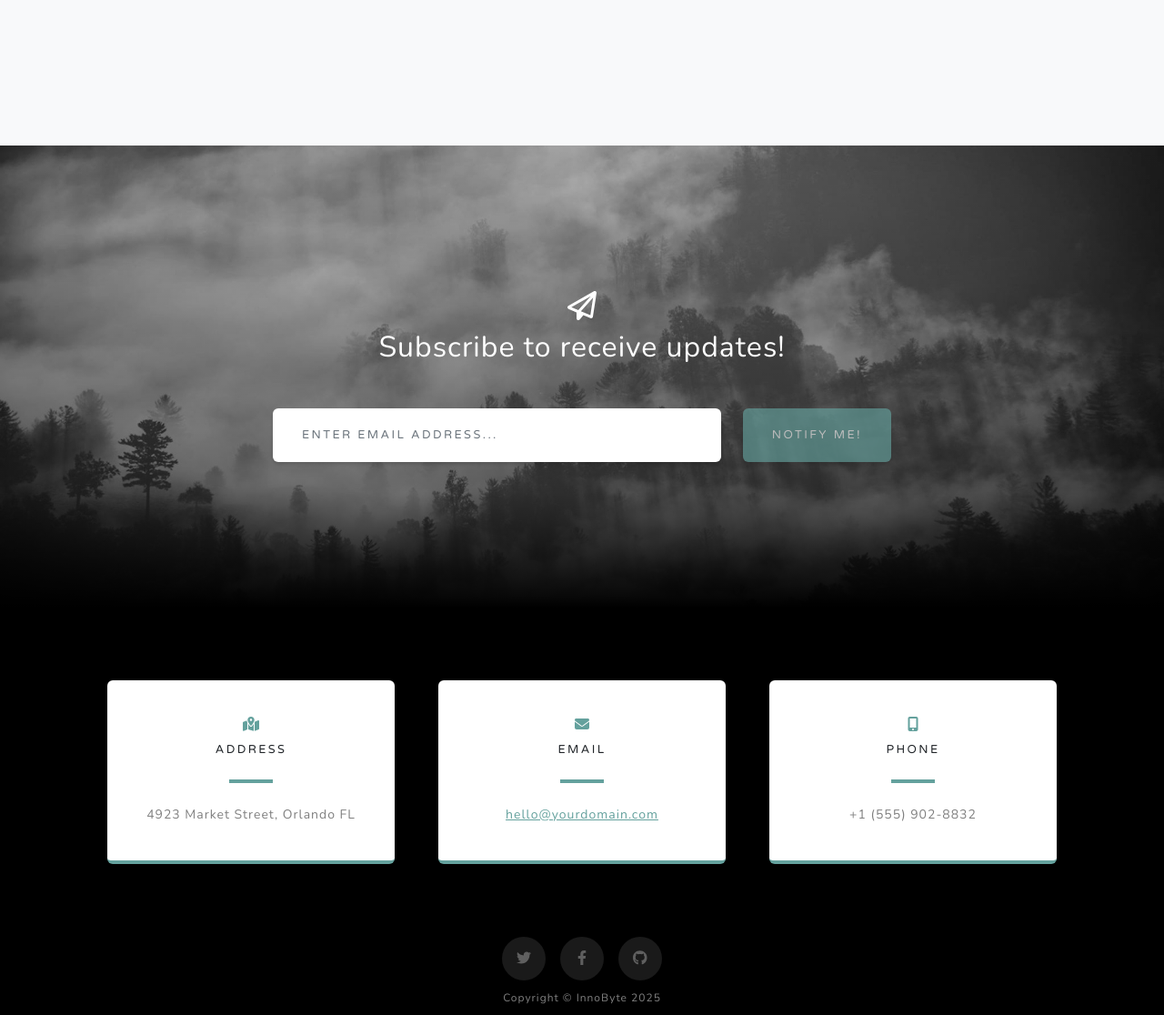
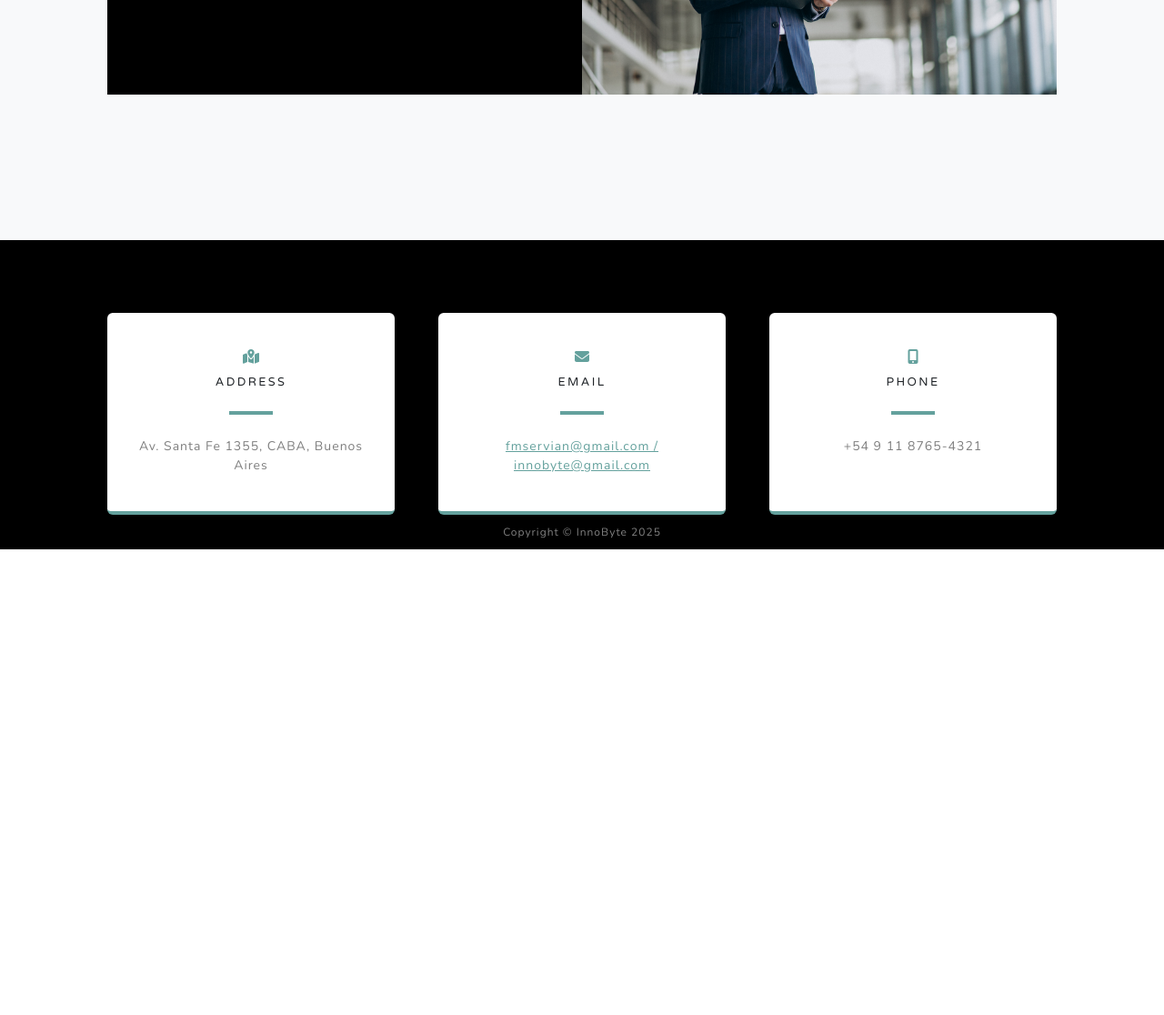
Before and after one commit to fedeservian/Proyecto-Final-Servian, a Django app: page / in a window 1280 px wide. Shown: the part 2690-3806 px from the top of the page at 91% size. After the commit the page ends 3294 px from the top, so only its background shows below. Run offline with Django 5.2, Linux system fonts and the light colour scheme; some libraries are stand-ins or nearby versions.

Commit message:
ultimos detalles

```diff
--- a/src/curso/templates/curso/index.html
+++ b/src/curso/templates/curso/index.html
@@ -8,7 +8,6 @@
             <p>{{ message }}</p>
         {% endfor %}
     </main>
-
 
 <!-- Masthead-->
     <header class="masthead">
@@ -29,7 +28,8 @@
                 <div class="col-lg-8">
                     <h2 class="text-white mb-4">Transforming Your Production Process for Greater Efficiency</h2>
                     <p class="text-white-50">
-                        InnoByte provides efficient solutions to enhance management and organization in production. Our platform is designed to optimize processes, increase productivity, and streamline control, driving growth and efficiency for your business.</a>
+                        InnoByte provides efficient solutions to enhance management and organization in production. Our platform is designed to optimize processes, increase productivity, and streamline control, driving growth and efficiency for your business.</p>
+                    <p class="text-white-50">
                         The theme is open source, and you can use it for any purpose, personal or commercial.
                     </p>
                 </div>
@@ -80,50 +80,6 @@
             </div>
         </div>
     </section>
-<!-- Signup-->
-    <section class="signup-section" id="signup">
-        <div class="container px-4 px-lg-5">
-            <div class="row gx-4 gx-lg-5">
-                <div class="col-md-10 col-lg-8 mx-auto text-center">
-                    <i class="far fa-paper-plane fa-2x mb-2 text-white"></i>
-                    <h2 class="text-white mb-5">Subscribe to receive updates!</h2>
-                <!-- * * * * * * * * * * * * * * *-->
-                <!-- * * SB Forms Contact Form * *-->
-                <!-- * * * * * * * * * * * * * * *-->
-                <!-- This form is pre-integrated with SB Forms.-->
-                <!-- To make this form functional, sign up at-->
-                <!-- https://startbootstrap.com/solution/contact-forms-->
-                <!-- to get an API token!-->
-                    <form class="form-signup" id="contactForm" data-sb-form-api-token="API_TOKEN">
-                    <!-- Email address input-->
-                        <div class="row input-group-newsletter">
-                            <div class="col"><input class="form-control" id="emailAddress" type="email" placeholder="Enter email address..." aria-label="Enter email address..." data-sb-validations="required,email" /></div>
-                            <div class="col-auto"><button class="btn btn-primary disabled" id="submitButton" type="submit">Notify Me!</button></div>
-                        </div>
-                        <div class="invalid-feedback mt-2" data-sb-feedback="emailAddress:required">An email is required.</div>
-                        <div class="invalid-feedback mt-2" data-sb-feedback="emailAddress:email">Email is not valid.</div>
-                    <!-- Submit success message-->
-                    <!---->
-                    <!-- This is what your users will see when the form-->
-                    <!-- has successfully submitted-->
-                        <div class="d-none" id="submitSuccessMessage">
-                            <div class="text-center mb-3 mt-2 text-white">
-                                <div class="fw-bolder">Form submission successful!</div>
-                                To activate this form, sign up at
-                                <br />
-                                <a href="https://startbootstrap.com/solution/contact-forms">https://startbootstrap.com/solution/contact-forms</a>
-                            </div>
-                        </div>
-                    <!-- Submit error message-->
-                    <!---->
-                    <!-- This is what your users will see when there is-->
-                    <!-- an error submitting the form-->
-                        <div class="d-none" id="submitErrorMessage"><div class="text-center text-danger mb-3 mt-2">Error sending message!</div></div>
-                    </form>
-                </div>
-            </div>
-        </div>
-    </section>
 <!-- Contact-->
     <section class="contact-section bg-black">
         <div class="container px-4 px-lg-5">
@@ -134,7 +90,7 @@
                             <i class="fas fa-map-marked-alt text-primary mb-2"></i>
                             <h4 class="text-uppercase m-0">Address</h4>
                             <hr class="my-4 mx-auto" />
-                            <div class="small text-black-50">4923 Market Street, Orlando FL</div>
+                            <div class="small text-black-50">Av. Santa Fe 1355, CABA, Buenos Aires</div>
                         </div>
                     </div>
                 </div>
@@ -144,7 +100,7 @@
                             <i class="fas fa-envelope text-primary mb-2"></i>
                             <h4 class="text-uppercase m-0">Email</h4>
                             <hr class="my-4 mx-auto" />
-                            <div class="small text-black-50"><a href="#!">hello@yourdomain.com</a></div>
+                            <div class="small text-black-50"><a href="#!">fmservian@gmail.com / innobyte@gmail.com</a></div>
                         </div>
                     </div>
                 </div>
@@ -154,15 +110,11 @@
                             <i class="fas fa-mobile-alt text-primary mb-2"></i>
                             <h4 class="text-uppercase m-0">Phone</h4>
                             <hr class="my-4 mx-auto" />
-                            <div class="small text-black-50">+1 (555) 902-8832</div>
+                            <div class="small text-black-50">+54 9 11 8765-4321</div>
                         </div>
                     </div>
                 </div>
             </div>
-            <div class="social d-flex justify-content-center">
-                <a class="mx-2" href="url"><i class="fab fa-twitter"></i></a>
-                <a class="mx-2" href="#!"><i class="fab fa-facebook-f"></i></a>
-                <a class="mx-2" href="#!"><i class="fab fa-github"></i></a>
-            </div>
         </div>
+    </section>
 {% endblock contenido %}
--- a/src/curso/views.py
+++ b/src/curso/views.py
@@ -92,13 +92,16 @@ def product_list(request: HttpResponse) -> HttpResponse:
 def product_create(request):
     if request.method == "GET":
         form = ProductForm()
-    if request.method == "POST":
+        # Filtrar las categorías solo para el usuario autenticado
+        form.fields['category'].queryset = Category.objects.filter(user=request.user)
+    elif request.method == "POST":
         form = ProductForm(request.POST)
         if form.is_valid():
             product = form.save(commit=False)
-            product.user = request.user
+            product.user = request.user  # Asignar el usuario autenticado
             product.save()
             return redirect("curso:product_list")
+
     return render(request, "curso/product_form.html", {"form": form})
 
 @login_required
@@ -128,21 +131,26 @@ def product_delete(request: HttpRequest, pk: int) -> HttpResponse:
 
 @login_required
 def production_order_list(request):
-    query = ProductionOrder.objects.all()
+    query = ProductionOrder.objects.filter(user=request.user)
     context = {"object_list": query}
     return render(request, "curso/production_order_list.html", context)
+
 
 @login_required
 def production_order_create(request):
     if request.method == "GET":
+        # Filtrar los productos por el usuario autenticado
         form = ProductionOrderForm()
-    if request.method == "POST":
+        form.fields['product'].queryset = Product.objects.filter(user=request.user)  # Filtrar productos por usuario
+    elif request.method == "POST":
         form = ProductionOrderForm(request.POST)
+        # Asegurarnos de que el usuario autenticado sea asignado
         if form.is_valid():
             order = form.save(commit=False)
-            order.user = request.user  # Asignar el usuario autenticado
+            order.user = request.user  # Asignar el usuario autenticado a la orden
             order.save()
             return redirect("curso:production_order_list")
+
     return render(request, "curso/production_order_form.html", {"form": form})
 
 @login_required
@@ -180,13 +188,16 @@ def inventory_list(request):
 def inventory_create(request):
     if request.method == "GET":
         form = InventoryForm()
-    if request.method == "POST":
+        # Filtrar los productos solo para el usuario autenticado
+        form.fields['product'].queryset = Product.objects.filter(user=request.user)
+    elif request.method == "POST":
         form = InventoryForm(request.POST)
         if form.is_valid():
             inventory = form.save(commit=False)
             inventory.user = request.user  # Asignar el usuario autenticado
             inventory.save()
             return redirect("curso:inventory_list")
+
     return render(request, "curso/inventory_form.html", {"form": form})
 
 @login_required
```
Also changed, not shown: src/db.sqlite3.
